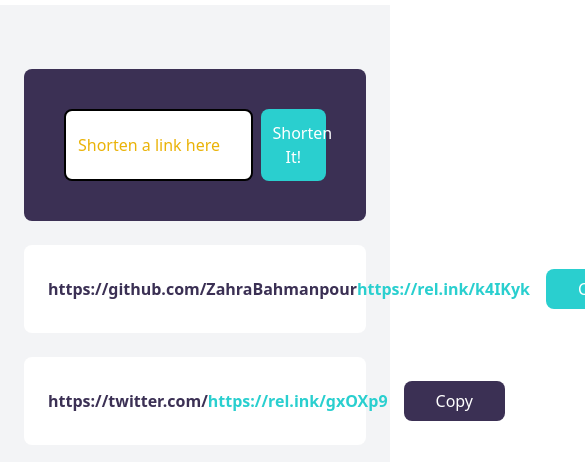
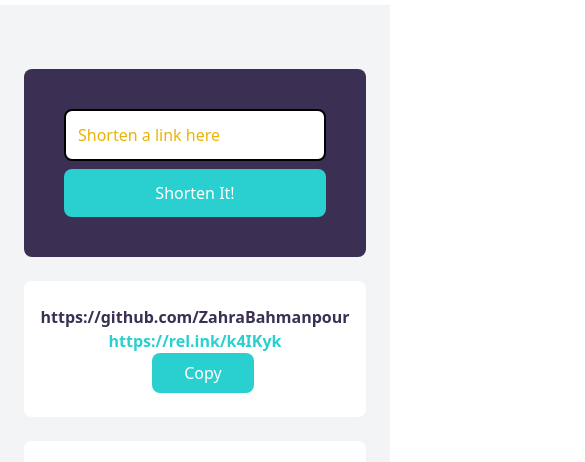
Before and after one commit to ZahraBahmanpour/shortly-tailwind, a website: page src/index.html in a window 390 px wide. Shown: the part 689-1151 px from the top of the page, 585 px wide, since content can reach past the window. Drawn offline with Linux system fonts and the light colour scheme.

Commit message:
respnsive shorten section

```diff
--- a/src/index.html
+++ b/src/index.html
@@ -71,17 +71,17 @@
         <!-- Form -->
         <form
           id="link-form"
-          class="mt-10 flex w-full rounded-lg bg-darkViolet p-10 gap-x-2"
+          class="mt-10 flex flex-col w-full rounded-lg bg-darkViolet p-10 gap-y-2 lg:flex-row md:gap-x-2"
         >
           <input
             type="text"
-            class="w-3/4 rounded-lg border-2 p-3 placeholder-yellow-500 focus:outline-none"
+            class="w-full rounded-lg border-2 p-3 placeholder-yellow-500 focus:outline-none lg:w-3/4"
             placeholder="Shorten a link here"
             id="link-input"
           />
 
           <button
-            class="w-1/4 rounded-lg bg-cyan p-3 text-white hover:bg-cyanLight focus:outline-none"
+            class="w-full rounded-lg bg-cyan p-3 text-white hover:bg-cyanLight focus:outline-none lg:w-1/4"
           >
             Shorten It!
           </button>
@@ -89,13 +89,15 @@
 
         <!-- Link 1 -->
         <div
-          class="flex w-full items-center justify-between rounded-lg bg-white p-6"
+          class="flex flex-col w-full items-center justify-between rounded-lg bg-white p-6 md:flex-row"
         >
           <p class="text-left font-bold text-darkViolet">
             https://github.com/ZahraBahmanpour
           </p>
 
-          <div class="flex items-center justify-end space-x-4">
+          <div
+            class="flex flex-col items-center justify-end space-x-4 md:flex-row"
+          >
             <div class="font-bold text-cyan">https://rel.ink/k4IKyk</div>
             <button
               class="rounded-lg bg-cyan p-2 px-8 text-white hover:opacity-70 focus:outline-none"
@@ -107,13 +109,15 @@
 
         <!-- Link 2 -->
         <div
-          class="flex w-full items-center justify-between rounded-lg bg-white p-6"
+          class="flex flex-col w-full items-center justify-between rounded-lg bg-white p-6 md:flex-row"
         >
           <p class="text-left font-bold text-darkViolet">
             https://twitter.com/
           </p>
 
-          <div class="flex items-center justify-end space-x-4">
+          <div
+            class="flex flex-col items-center justify-end space-x-4 md:flex-row"
+          >
             <div class="font-bold text-cyan">https://rel.ink/gxOXp9</div>
             <button
               class="rounded-lg bg-darkViolet p-2 px-8 text-white hover:opacity-70 focus:outline-none"
```
Also changed, not shown: src/output.css.
